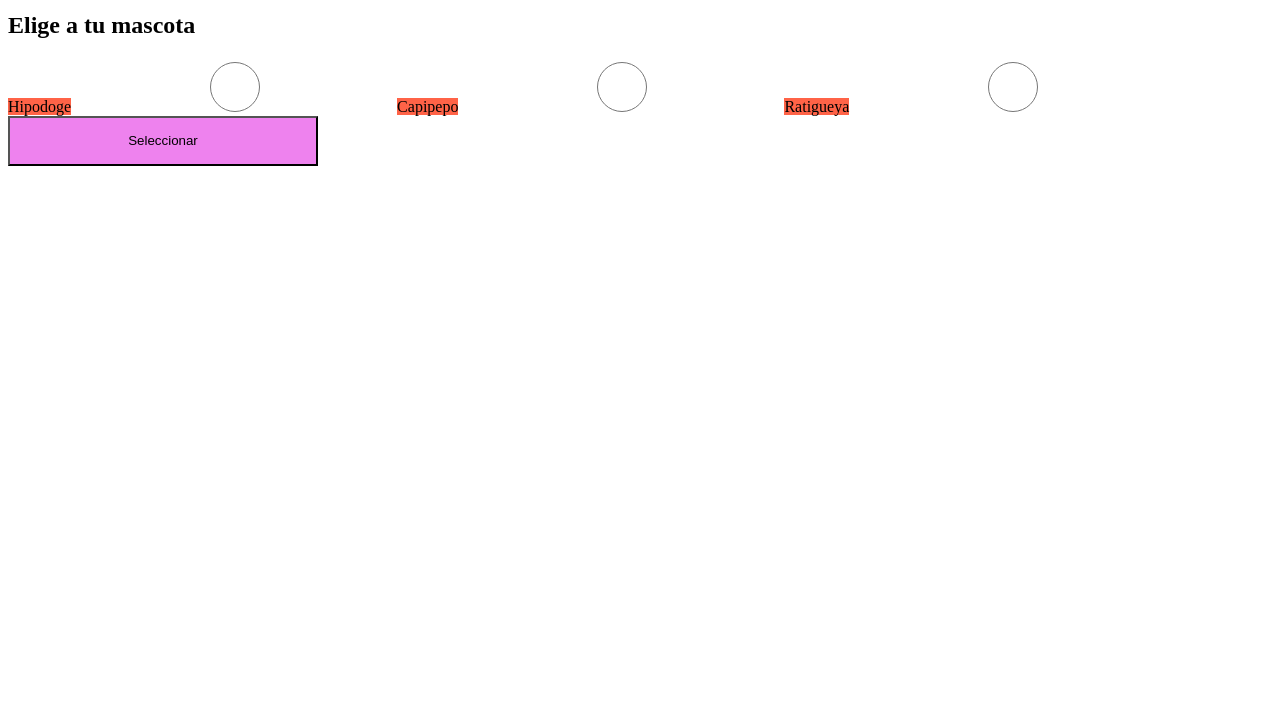
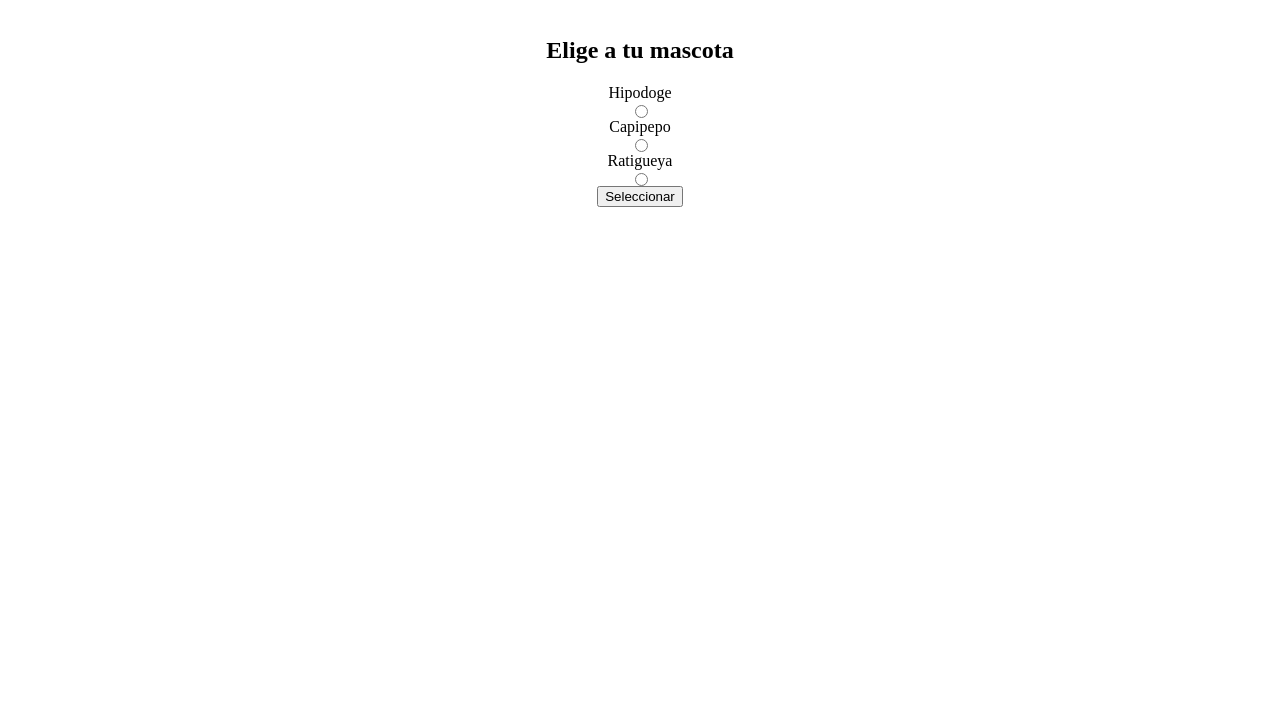
Before and after one commit to Apanawa/Curso-de-programaci-n-basica, a plain HTML site: page mokepon.html in a window 1280 px wide. Shown: the part 81-800 px from the top of the page. Drawn offline with Linux system fonts and the light colour scheme.

Commit message:
probando flexbox

```diff
--- a/mokepon.html
+++ b/mokepon.html
@@ -7,9 +7,9 @@
         <link rel="stylesheet" href="./styles.css">
     </head>
     <body>
-        <h1 class="titulo">MOKEPON! 🔥💧🌱</h1>
+        <section id="seleccionar-mascota">
+            <h1 class="titulo">MOKEPON! 🔥💧🌱</h1>
 
-        <section id="seleccionar-mascota">
             <h2>Elige a tu mascota</h2>
 
             <label for="hipodoge">Hipodoge</label>
@@ -25,6 +25,7 @@
         </section>
 
         <section id="seleccionar-ataque">
+            <h1 class="titulo">MOKEPON! 🔥💧🌱</h1>
             <h2>Elige tu ataque</h2>
 
             <p>Tu mascota <span id="mascota-jugador"></span> tiene <span id="vidas-jugador">3</span> vidas</p>
--- a/styles.css
+++ b/styles.css
@@ -5,20 +5,9 @@
     background-color: teal;
 }
 
-label {
-    background-color: tomato;
-    width: 310px;
-    height: 50px;
+#seleccionar-mascota {
+    display: flex;
+    flex-direction: column;
+    justify-content: center;
+    align-items: center;
 }
-
-input {
-    background-color: aqua;
-    width: 310px;
-    height: 50px;
-}
-
-button {
-    background-color: violet;
-    width: 310px;
-    height: 50px;
-}
```
